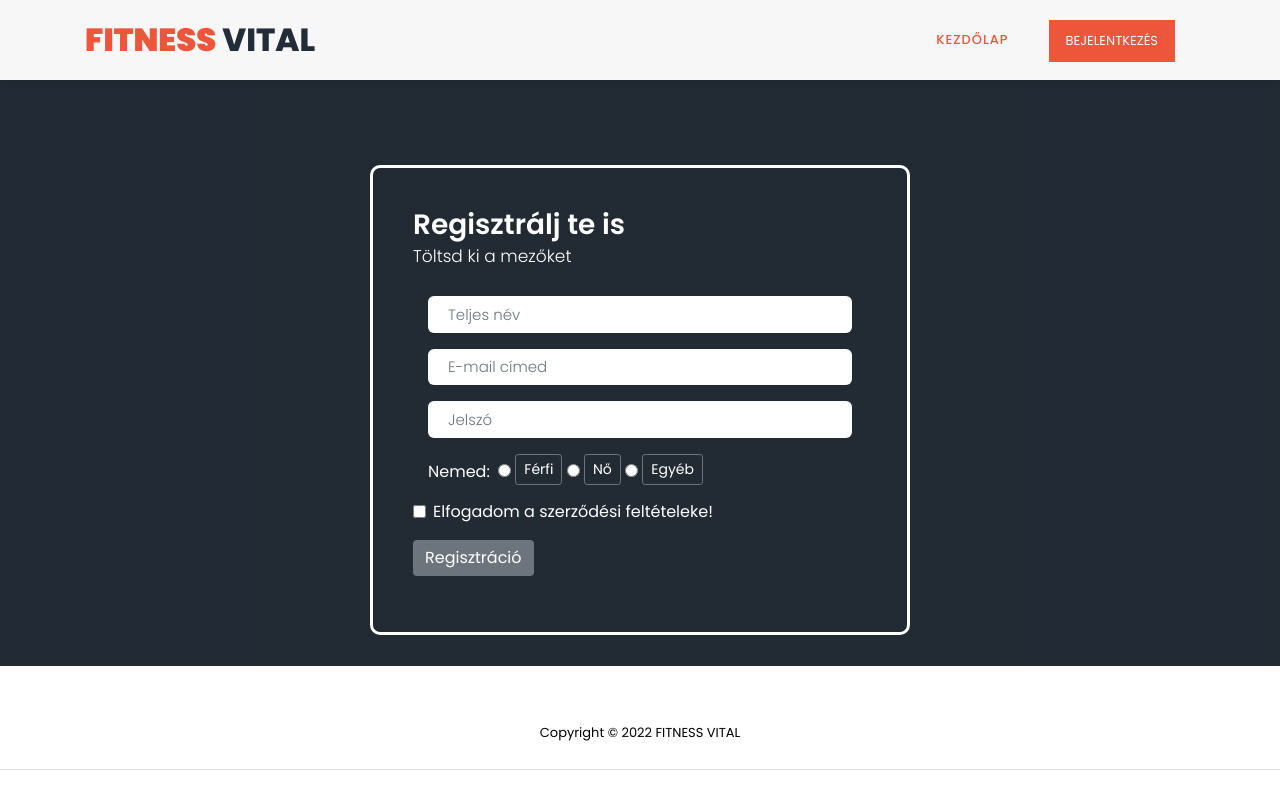
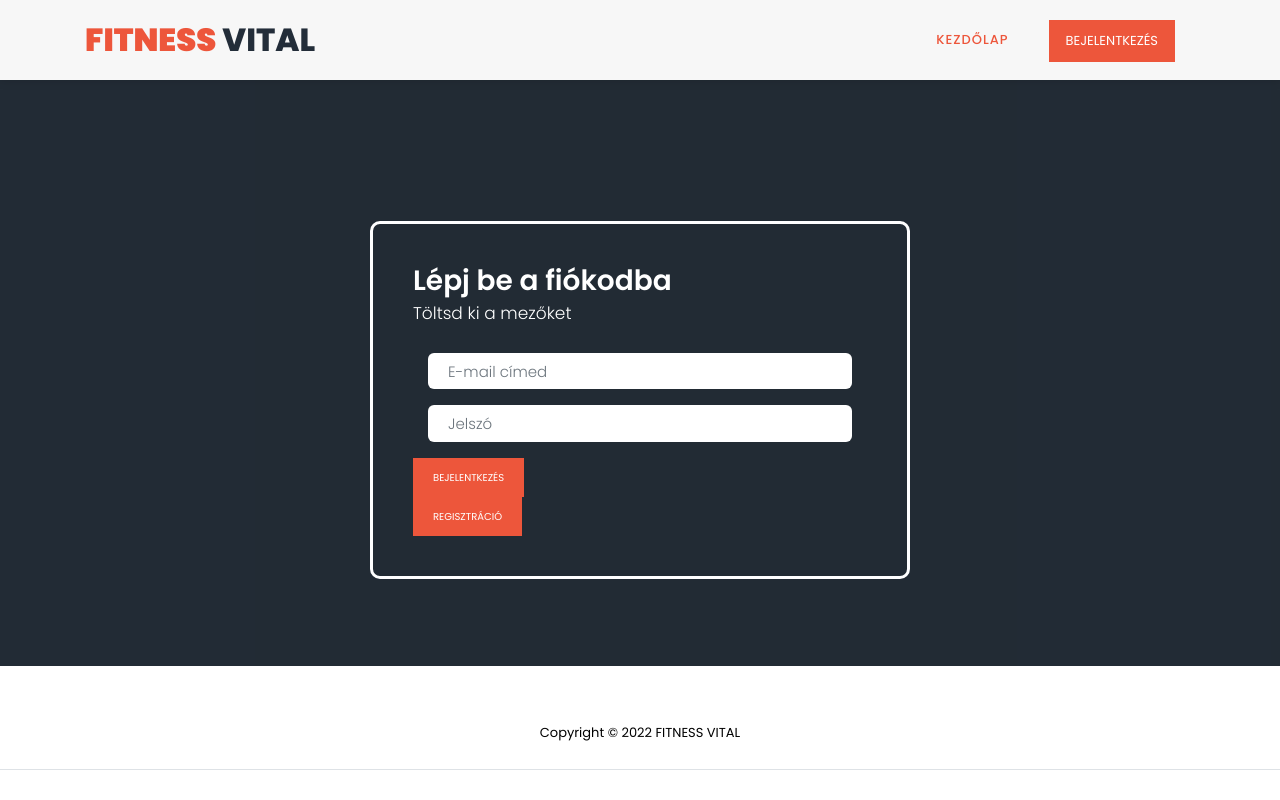
Before and after one commit to Davesko/EDZOTEREM_1, a PHP site: page /login.php in a window 1280 px wide. Run offline with PHP 8.4, Linux system fonts and the light colour scheme.

Commit message:
2022.03.22 javitás 1.0

```diff
--- a/header.php
+++ b/header.php
@@ -55,10 +55,10 @@
                         <li class="scroll-to-section"><a href="#trainers">EDZŐINK</a></li>
                         <li class="scroll-to-section"><a href="#contact-us">KONTAKT</a></li>
 
-                        <li class="main-button"><a href="login.php">BEJELENTKEZÉS</a></li>
+                        <li style="border: 2px solid #ed563b" class="scroll-to-section"><a href="login.php">BEJELENTKEZÉS</a></li>
 
-                        <a href="funkc.php">
-                        <svg xmlns="http://www.w3.org/2000/svg" style="color: white" width="35" height="35" fill="currentColor" class="bi bi-person" viewBox="0 0 16 16">
+                        <a href="funkc.php" style="margin-left: 50px" >
+                        <svg  xmlns="http://www.w3.org/2000/svg" style="color: white" width="40" height="40" fill="currentColor" class="bi bi-person" viewBox="0 0 15 15">
                             <path d="M8 8a3 3 0 1 0 0-6 3 3 0 0 0 0 6zm2-3a2 2 0 1 1-4 0 2 2 0 0 1 4 0zm4 8c0 1-1 1-1 1H3s-1 0-1-1 1-4 6-4 6 3 6 4zm-1-.004c-.001-.246-.154-.986-.832-1.664C11.516 10.68 10.289 10 8 10c-2.29 0-3.516.68-4.168 1.332-.678.678-.83 1.418-.832 1.664h10z"/>
 
                         </svg>
--- a/index.php
+++ b/index.php
@@ -12,12 +12,12 @@
             <source src="assets/images/boxos.mp4" type="video/mp4" />
         </video>
 
-        <div class="video-overlay header-text">
+        <div class="video-overlay header-text" >
             <div class="caption">
                 <h6>Nézz be hozzánk egy edzésre</h6>
                 <h2>Fitness <em>Vital</em></h2>
                 <div class="main-button scroll-to-section">
-                    <a href="register.php">Légy te is tag</a>
+                    <a href="register.php" style="font-size: 18px">Légy te is tag</a>
                 </div>
             </div>
         </div>
--- a/login.php
+++ b/login.php
@@ -67,15 +67,11 @@
             <div class="form-holder">
                 <div class="form-content">
                     <div class="form-items">
-                        <h3>Regisztrálj te is</h3>
+                        <h3>Lépj be a fiókodba</h3>
                         <p>Töltsd ki a mezőket</p>
                         <form class="requires-validation" novalidate>
 
-                            <div class="col-md-12">
-                                <input class="form-control" type="text" name="name" placeholder="Teljes név" required>
-                                <div class="valid-feedback">Username field is valid!</div>
-                                <div class="invalid-feedback">Username field cannot be blank!</div>
-                            </div>
+
                             <div class="col-md-12">
                                 <input class="form-control" type="email" name="email" placeholder="E-mail címed" required>
                                 <div class="valid-feedback">Email field is valid!</div>
@@ -87,50 +83,23 @@
                                 <div class="invalid-feedback">Password field cannot be blank!</div>
                             </div>
 
+                        </form>
+                        <div class="main-button scroll-to-section">
 
-                            <div class="col-md-12 mt-3">
-                                <label class="mb-3 mr-1" for="gender">Nemed: </label>
+                            <a href="register.php" style="font-size: 10px">Bejelentkezés</a>
+                        </div>
+                        <div class="main-button scroll-to-section">
 
-                                <input type="radio" class="btn-check" name="gender" id="male" autocomplete="off" required>
-                                <label class="btn btn-sm btn-outline-secondary" for="male">Férfi</label>
-
-                                <input type="radio" class="btn-check" name="gender" id="female" autocomplete="off" required>
-                                <label class="btn btn-sm btn-outline-secondary" for="female">Nő</label>
-
-                                <input type="radio" class="btn-check" name="gender" id="secret" autocomplete="off" required>
-                                <label class="btn btn-sm btn-outline-secondary" for="secret">Egyéb</label>
-                                <div class="valid-feedback mv-up">You selected a gender!</div>
-                                <div class="invalid-feedback mv-up">Please select a gender!</div>
-                            </div>
-
-
-                            <div class="form-check">
-                                <input class="form-check-input" type="checkbox" value="" id="invalidCheck" required>
-                                <label class="form-check-label">Elfogadom a szerződési feltételeke!</label>
-                                <div class="invalid-feedback">Please confirm that the entered data are all correct!</div>
-                            </div>
-
-
-                            <div class="form-button mt-3">
-                                <button id="submit" type="submit" class="btn btn-primary">Regisztráció</button>
-                            </div>
-                        </form>
+                            <a href="register.php" style="font-size: 10px">Regisztráció</a>
+                        </div>
                     </div>
-
-
-
-
-
-
-
-
-
 
                 </div>
             </div>
         </div>
 
     </div>
+
 
 
 </div>
```
Also changed, not shown: 1 other file.
